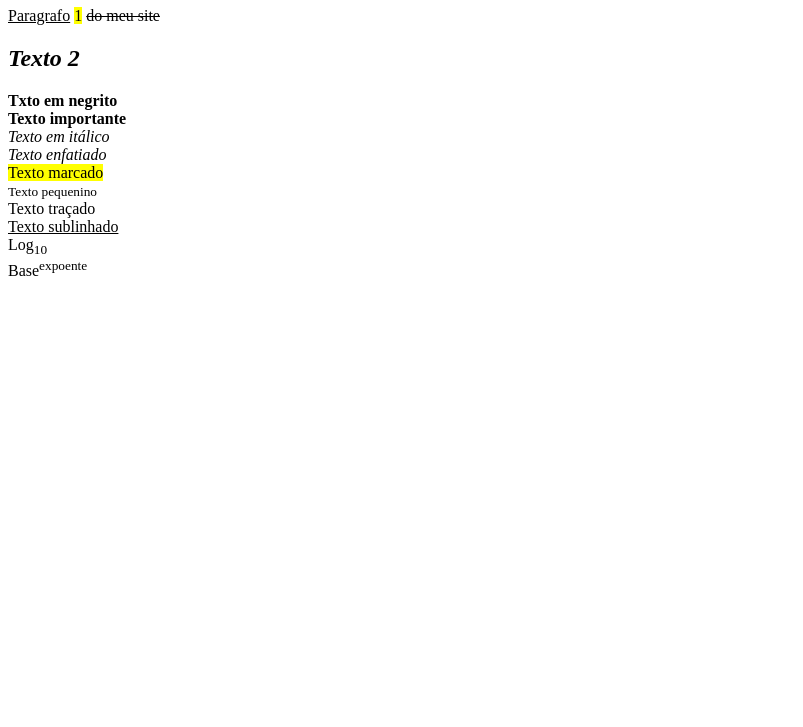
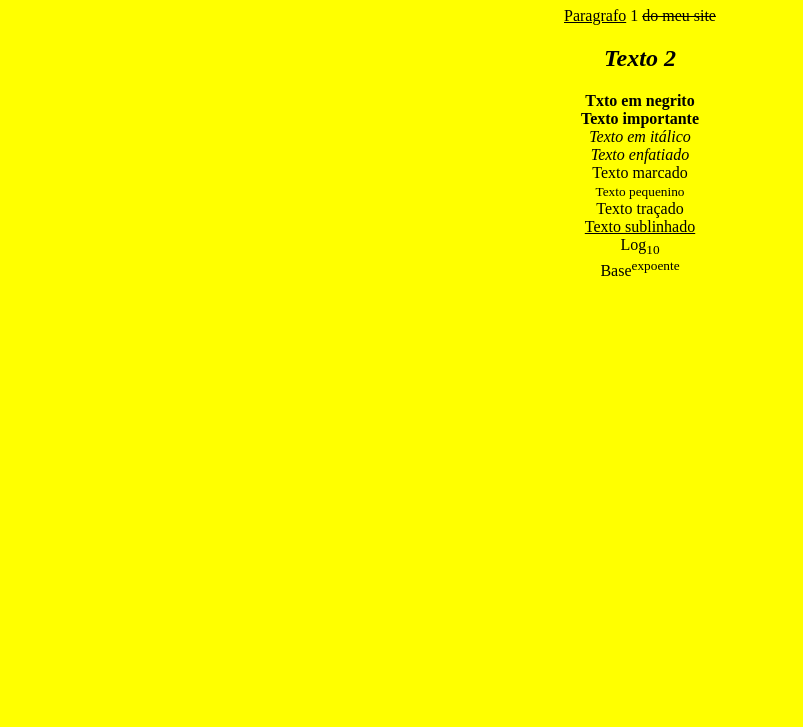
Before and after one commit to mehretyohana/projeto01, a plain HTML site: page index.html in a window 1280 px wide. Shown: the part 73-800 px from the top of the page, without its empty margins (0-803 px from the left). Drawn offline with Linux system fonts and the light colour scheme.

Commit message:
CSS INLINE

```diff
--- a/index.html
+++ b/index.html
@@ -3,6 +3,12 @@
 <head>   <!--Cabelhaço invísivel-->
     <meta charset="UTF-8"> <!--PARA OUTRO PAÍS ABRIR EM SEU ALFABETO-->
  <title>SALVEI!!</title>  <!--TITULO DA ABA OU DA GUIA DO SITE-->
+ <style>
+    body{
+        background-color: yellow;
+        text-align: center;
+    }
+ </style>
 </head>
 <body>
 
```
